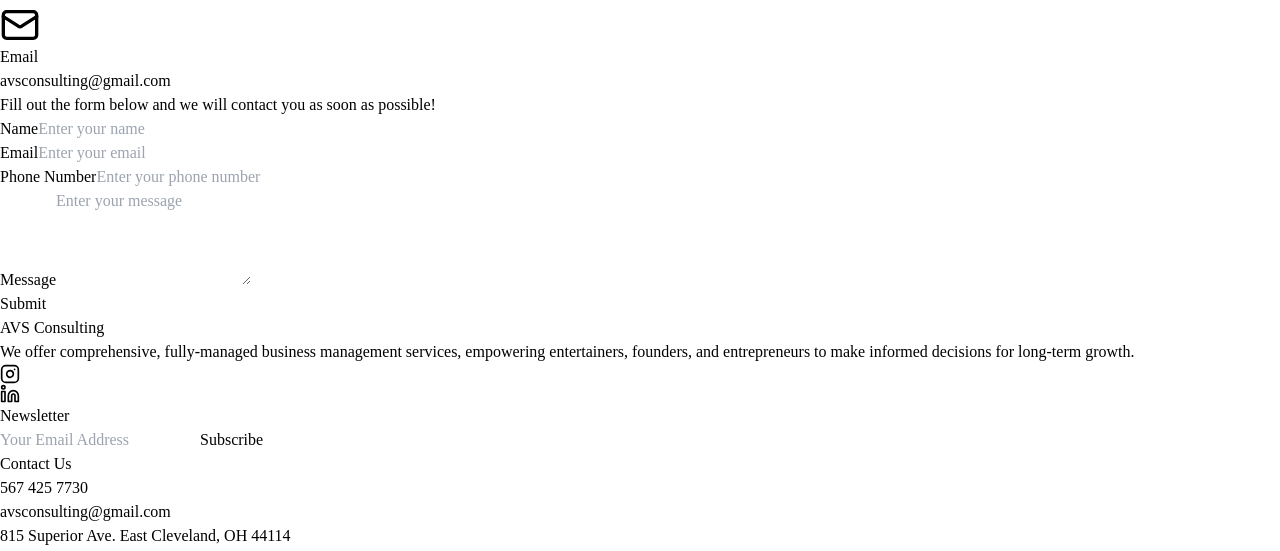
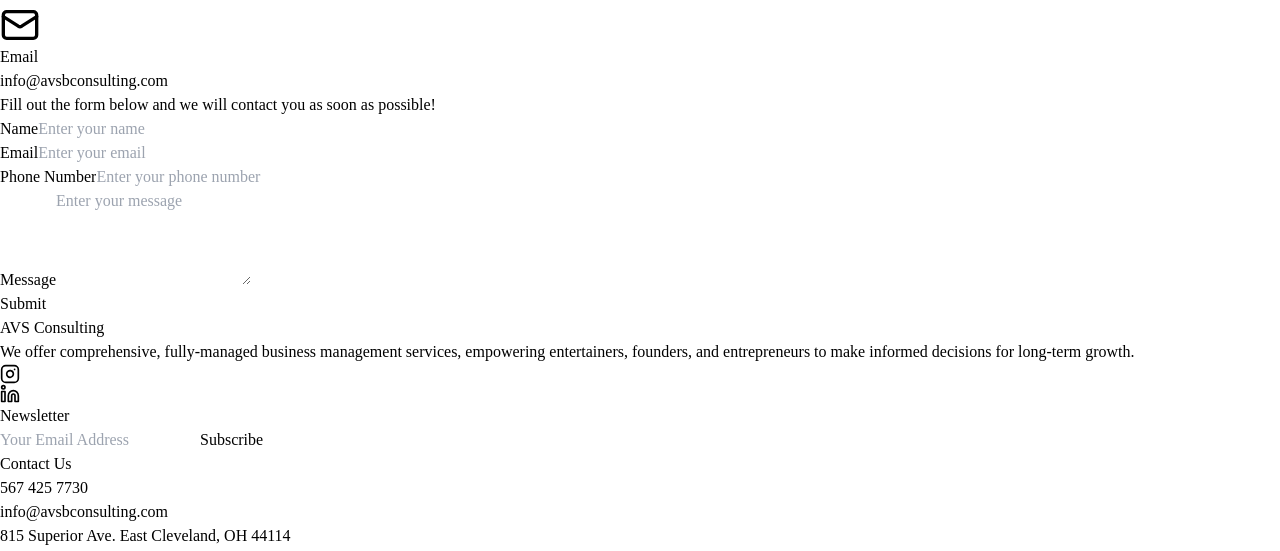
Before and after one commit to alimuhammeddev/Business-Consulting, a React (Vite) app: page /contact-us in a window 1280 px wide. Shown: the part 2553-3104 px from the top of the page. Built offline with nearby package versions, Linux system fonts and the light colour scheme; a web font is replaced by a local one.

Commit message:
final commit

```diff
--- a/src/Footer.jsx
+++ b/src/Footer.jsx
@@ -50,7 +50,7 @@
         <div>
           <h2 className="text-xl font-semibold mb-4">Contact Us</h2>
           <p className="text-white mb-2">567 425 7730</p>
-          <p className="text-white mb-2">avsconsulting@gmail.com</p>
+          <p className="text-white mb-2">info@avsbconsulting.com</p>
           <p className="text-white">
             815 Superior Ave. East Cleveland, OH 44114
           </p>
@@ -58,7 +58,7 @@
       </div>
 
       <div className="border-t border-white mt-8 pt-6 text-center text-white text-sm">
-        © 2018 Business Consulting. All rights reserved.
+        © 2018 AVS Consulting. All rights reserved.
       </div>
     </footer>
   );
--- a/src/Pages/Contact.jsx
+++ b/src/Pages/Contact.jsx
@@ -69,7 +69,7 @@
               />
               <div>
                 <h1 className="lg:text-xl text-base font-medium mt-">Email</h1>
-                <p className="text-gray-700">avsconsulting@gmail.com</p>
+                <p className="text-gray-700">info@avsbconsulting.com</p>
               </div>
             </div>
           </div>
```
